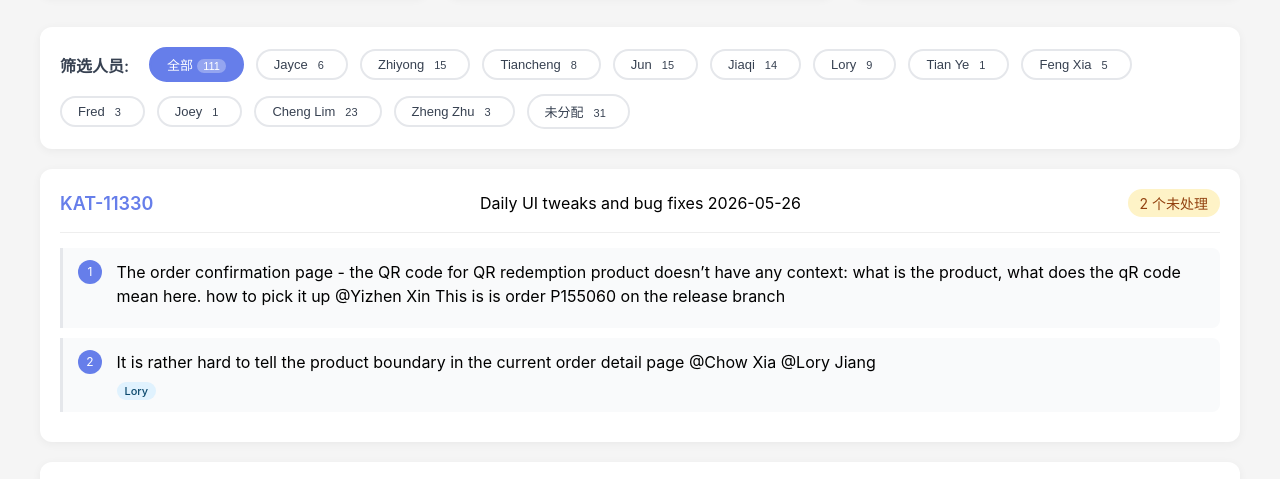
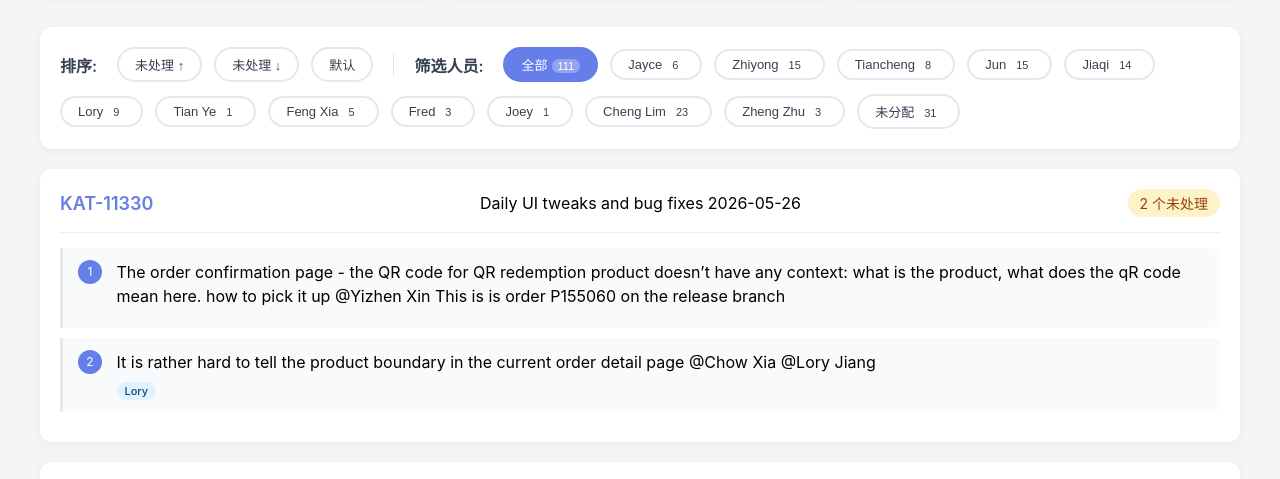
Before and after one commit to wgbx/jira-analyzer, a plain HTML site: page output/jira-report.html in a window 1280 px wide. Shown: the part 317-796 px from the top of the page. Drawn offline with Linux system fonts and the light colour scheme.

Commit message:
Add sorting functionality to Jira report sections

```diff
--- a/output/jira-report.html
+++ b/output/jira-report.html
@@ -185,6 +185,11 @@
         </div>
 
         <div class="filter-bar">
+            <span class="filter-label">排序:</span>
+            <button class="filter-btn sort-btn" id="sort-asc" onclick="sortSections('asc')">未处理 ↑</button>
+            <button class="filter-btn sort-btn" id="sort-desc" onclick="sortSections('desc')">未处理 ↓</button>
+            <button class="filter-btn sort-btn" id="sort-default" onclick="sortSections('default')">默认</button>
+            <span style="width: 1px; height: 24px; background: #e5e7eb; margin: 0 8px;"></span>
             <span class="filter-label">筛选人员:</span>
             <button class="filter-btn active" data-filter="all" onclick="filterItems('all')">全部<span class="filter-count" id="count-all"></span></button>
             <button class="filter-btn" data-filter="jayce" onclick="filterItems('jayce')">Jayce<span class="filter-count" id="count-jayce"></span></button>
@@ -1247,6 +1252,49 @@
             });
         }
 
+        let currentSort = 'default';
+
+        function sortSections(order) {
+            currentSort = order;
+            document.querySelectorAll('.sort-btn').forEach(btn => btn.classList.remove('active'));
+            document.getElementById('sort-' + order).classList.add('active');
+
+            const container = document.querySelector('.container');
+            const sections = Array.from(container.querySelectorAll('.task-section'));
+            const footer = container.querySelector('.footer');
+
+            const countMap = {};
+            sections.forEach(section => {
+                const countText = section.querySelector('.task-count')?.textContent || '';
+                const match = countText.match(/(\d+)/);
+                countMap[section.dataset.sortId || section.querySelector('.task-key a')?.textContent] = match ? parseInt(match[1]) : 0;
+            });
+
+            if (order === 'default') {
+                sections.sort((a, b) => {
+                    const keyA = a.querySelector('.task-key a')?.textContent || '';
+                    const keyB = b.querySelector('.task-key a')?.textContent || '';
+                    const numA = parseInt(keyA.split('-')[1]) || 0;
+                    const numB = parseInt(keyB.split('-')[1]) || 0;
+                    return numB - numA;
+                });
+            } else if (order === 'asc') {
+                sections.sort((a, b) => {
+                    const ca = parseInt((a.querySelector('.task-count')?.textContent || '0').match(/(\d+)/)?.[1]) || 0;
+                    const cb = parseInt((b.querySelector('.task-count')?.textContent || '0').match(/(\d+)/)?.[1]) || 0;
+                    return ca - cb;
+                });
+            } else if (order === 'desc') {
+                sections.sort((a, b) => {
+                    const ca = parseInt((a.querySelector('.task-count')?.textContent || '0').match(/(\d+)/)?.[1]) || 0;
+                    const cb = parseInt((b.querySelector('.task-count')?.textContent || '0').match(/(\d+)/)?.[1]) || 0;
+                    return cb - ca;
+                });
+            }
+
+            sections.forEach(section => container.insertBefore(section, footer));
+        }
+
         updateCounts();
     </script>
 </body>
```
